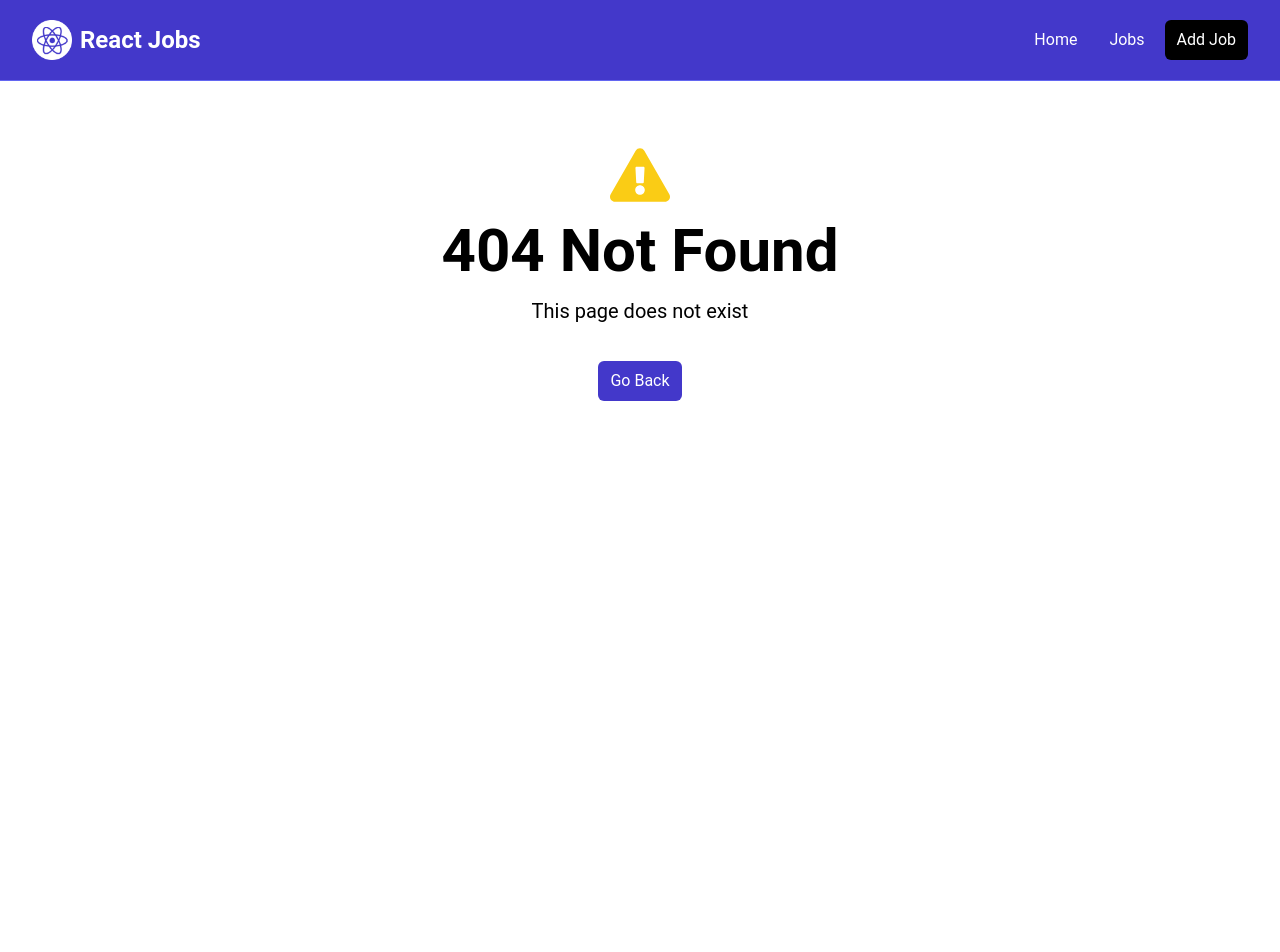
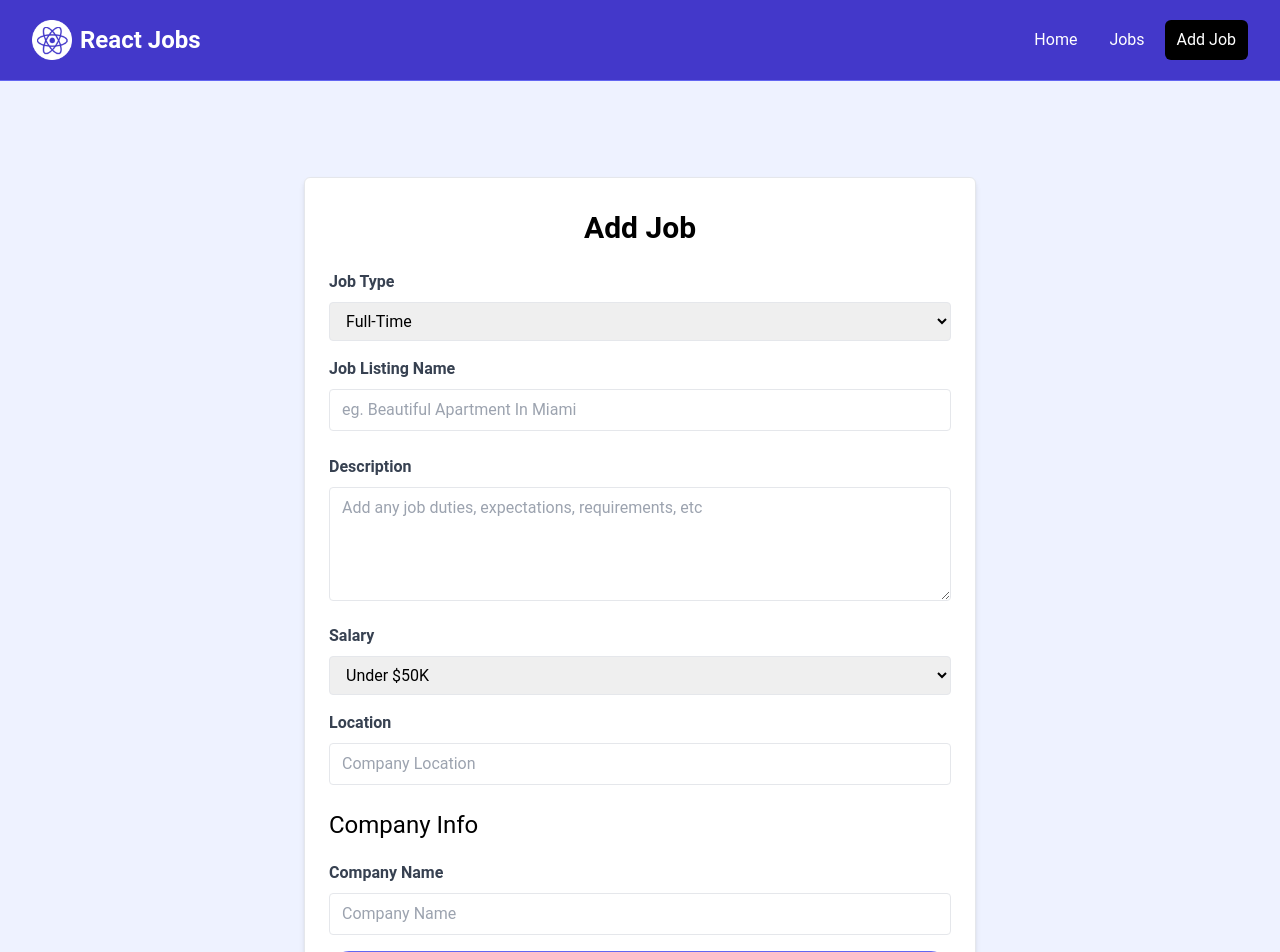
Before and after one commit to muhammedjafer/job-portal, a React (Vite) app: page /add-job in a window 1280 px wide. Before the commit this address had no page. Shown: the top 952 px of the page. Before the commit the page ends 800 px from the top, so only its background shows below. Built offline with nearby package versions, Linux system fonts and the light colour scheme.

Commit message:
Added delete action for jobs

```diff
--- a/src/App.jsx
+++ b/src/App.jsx
@@ -10,19 +10,38 @@ import HomePage from "./pages/HomePage";
 import JobsPage from "./pages/JobsPage";
 import MainLayout from "./layouts/MainLayout";
 import NotFoundPage from "./pages/NotFound";
+import AddJobPage from "./pages/AddJobPage";
+
+const App = () => {
+    // Add new job
+    const addJob = async (newJob) => {
+        const res = await fetch('/api/jobs', {
+            method: 'POST',
+            headers: {
+                'Content-Type': 'application/json'
+            },
+            body: JSON.stringify(newJob)
+        });
+        return;
+    };
+
+    // Delete job
+    const deleteJob = async (id) => {
+        console.error('delete', id)
+    }
 
     const router = createBrowserRouter(
         createRoutesFromElements(
             <Route path="/" element={<MainLayout />} >
                 <Route index element={<HomePage />} />
-            <Route path="/job/:id" element={<JobPage />} loader={jobLoader} />
+                <Route path="/job/:id" element={<JobPage deleteJob={ deleteJob } />} loader={jobLoader} />
                 <Route path="/jobs" element={<JobsPage />} />
+                <Route path="/add-job" element={<AddJobPage addJobSubmit={addJob} />} />
                 <Route path="*" element={<NotFoundPage />} />
             </Route>
         )
     );
 
-const App = () => {
     return <RouterProvider router={router} />;
 };
 
--- a/src/jobs.json
+++ b/src/jobs.json
@@ -83,6 +83,28 @@
         "contactEmail": "contact@ipsumlorem.com",
         "contactPhone": "555-555-5555"
       }
+    },
+    {
+      "id": "3ab6",
+      "title": "Reprehenderit accus",
+      "type": "Full-Time",
+      "location": "Incididunt soluta es",
+      "description": "Et et neque est volu",
+      "salary": "Over $200K",
+      "company": {
+        "name": "Diaz Reynolds Associates"
+      }
+    },
+    {
+      "id": "25b2",
+      "title": "Quae explicabo Quid",
+      "type": "Internship",
+      "location": "Ut deserunt vel nemo",
+      "description": "Sed perferendis esse",
+      "salary": "$80K - 90K",
+      "company": {
+        "name": "Melton and Johnston Plc"
+      }
     }
   ]
 }
--- /dev/null
+++ b/src/pages/AddJobPage.jsx
@@ -0,0 +1,108 @@
+import { useState } from "react";
+import { useNavigate } from "react-router-dom";
+
+const AddJobPage = ({ addJobSubmit }) => {
+    const [title, setTitle] = useState('');
+    const [type, setType] = useState('');
+    const [location, setLocation] = useState('');
+    const [description, setDescription] = useState('');
+    const [salary, setSalary] = useState('');
+    const [companyName, setCompanyName] = useState('');
+
+    const navigate = useNavigate();
+
+    const submitForm = (e) => {
+        e.preventDefault();
+
+        const newJob = {
+            title,
+            type,
+            location,
+            description,
+            salary,
+            company: {
+                name: companyName
+            }
+        }
+
+        addJobSubmit(newJob);
+
+        return navigate('/jobs');
+    };
+
+    return (
+        <section className="bg-indigo-50">
+            <div className="container m-auto max-w-2xl py-24">
+                <div className="bg-white px-6 py-8 mb-4 shadow-md rounded-md border m-4 md:m-0">
+                    <form onSubmit={submitForm}>
+                        <h2 className="text-3xl text-center font-semibold mb-6">Add Job</h2>
+
+                        <div className="mb-4">
+                            <label htmlFor="type" className="block text-gray-700 font-bold mb-2">
+                                Job Type
+                            </label>
+                            <select id="type" name="type" className="border rounded w-full py-2 px-3" value={type} onChange={(e) => setType(e.target.value)} required>
+                                <option value="Full-Time">Full-Time</option>
+                                <option value="Part-Time">Part-Time</option>
+                                <option value="Remote">Remote</option>
+                                <option value="Internship">Internship</option>
+                            </select>
+                        </div>
+
+                        <div className="mb-4">
+                            <label className="block text-gray-700 font-bold mb-2">Job Listing Name</label>
+                            <input type="text" id="title" name="title" value={title} onChange={(e) => setTitle(e.target.value)} className="border rounded w-full py-2 px-3 mb-2" placeholder="eg. Beautiful Apartment In Miami" required />
+                        </div>
+                        <div className="mb-4">
+                            <label htmlFor="description" className="block text-gray-700 font-bold mb-2">
+                                Description
+                            </label>
+                            <textarea id="description" name="description" className="border rounded w-full py-2 px-3" rows="4" placeholder="Add any job duties, expectations, requirements, etc" value={description} onChange={(e) => setDescription(e.target.value)}></textarea>
+                        </div>
+
+                        <div className="mb-4">
+                            <label htmlFor="type" className="block text-gray-700 font-bold mb-2">
+                                Salary
+                            </label>
+                            <select id="salary" name="salary" className="border rounded w-full py-2 px-3" value={salary} onChange={(e) => setSalary(e.target.value)} required>
+                                <option value="Under $50K">Under $50K</option>
+                                <option value="$50K - 60K">$50K - $60K</option>
+                                <option value="$60K - 70K">$60K - $70K</option>
+                                <option value="$70K - 80K">$70K - $80K</option>
+                                <option value="$80K - 90K">$80K - $90K</option>
+                                <option value="$90K - 100K">$90K - $100K</option>
+                                <option value="$100K - 125K">$100K - $125K</option>
+                                <option value="$125K - 150K">$125K - $150K</option>
+                                <option value="$150K - 175K">$150K - $175K</option>
+                                <option value="$175K - 200K">$175K - $200K</option>
+                                <option value="Over $200K">Over $200K</option>
+                            </select>
+                        </div>
+
+                        <div className="mb-4">
+                            <label className="block text-gray-700 font-bold mb-2">Location</label>
+                            <input type="text" id="location" name="location" className="border rounded w-full py-2 px-3 mb-2" placeholder="Company Location" value={location} onChange={(e) => setLocation(e.target.value)} required />
+                        </div>
+
+                        <h3 className="text-2xl mb-5">Company Info</h3>
+
+                        <div className="mb-4">
+                            <label htmlFor="company" className="block text-gray-700 font-bold mb-2">
+                                Company Name
+                            </label>
+                            <input type="text" id="company" name="company" className="border rounded w-full py-2 px-3" placeholder="Company Name" value={companyName} onChange={(e) => setCompanyName(e.target.value)} />
+                        </div>
+
+                        <div>
+                            <button className="bg-indigo-500 hover:bg-indigo-600 text-white font-bold py-2 px-4 rounded-full w-full focus:outline-none focus:shadow-outline" type="submit">
+                                Add Job
+                            </button>
+                        </div>
+                    </form>
+                </div>
+            </div>
+        </section>
+    );
+};
+
+export default AddJobPage;
--- a/src/pages/JobPage.jsx
+++ b/src/pages/JobPage.jsx
@@ -1,10 +1,21 @@
 import { FaArrowLeft } from "react-icons/fa";
 import { FaMapMarker } from "react-icons/fa";
 import { Link } from "react-router-dom";
-import { useParams, useLoaderData } from "react-router-dom";
+import { useParams, useLoaderData, useNavigate } from "react-router-dom";
 
-const JobPage = () => {
+const JobPage = ({ deleteJob }) => {
     const job = useLoaderData();
+    const navigate = useNavigate();
+
+    const onDeleteClick = (jobId) => {
+        const confirm = window.confirm('Are you sure?')
+
+        if (!confirm) return;
+
+        deleteJob(jobId)
+
+        navigate('/jobs')
+    }
 
     return (
         <>
@@ -64,7 +75,7 @@ const JobPage = () => {
                                 <Link to={`/jobs/edit/${job.id}`} className="bg-indigo-500 hover:bg-indigo-600 text-white text-center font-bold py-2 px-4 rounded-full w-full focus:outline-none focus:shadow-outline mt-4 block">
                                     Edit Job
                                 </Link>
-                                <button className="bg-red-500 hover:bg-red-600 text-white font-bold py-2 px-4 rounded-full w-full focus:outline-none focus:shadow-outline mt-4 block">Delete Job</button>
+                                <button onClick={() => onDeleteClick(job.id)} className="bg-red-500 hover:bg-red-600 text-white font-bold py-2 px-4 rounded-full w-full focus:outline-none focus:shadow-outline mt-4 block">Delete Job</button>
                             </div>
                         </aside>
                     </div>
```
Lines whose indentation alone changed are shown as unchanged.
